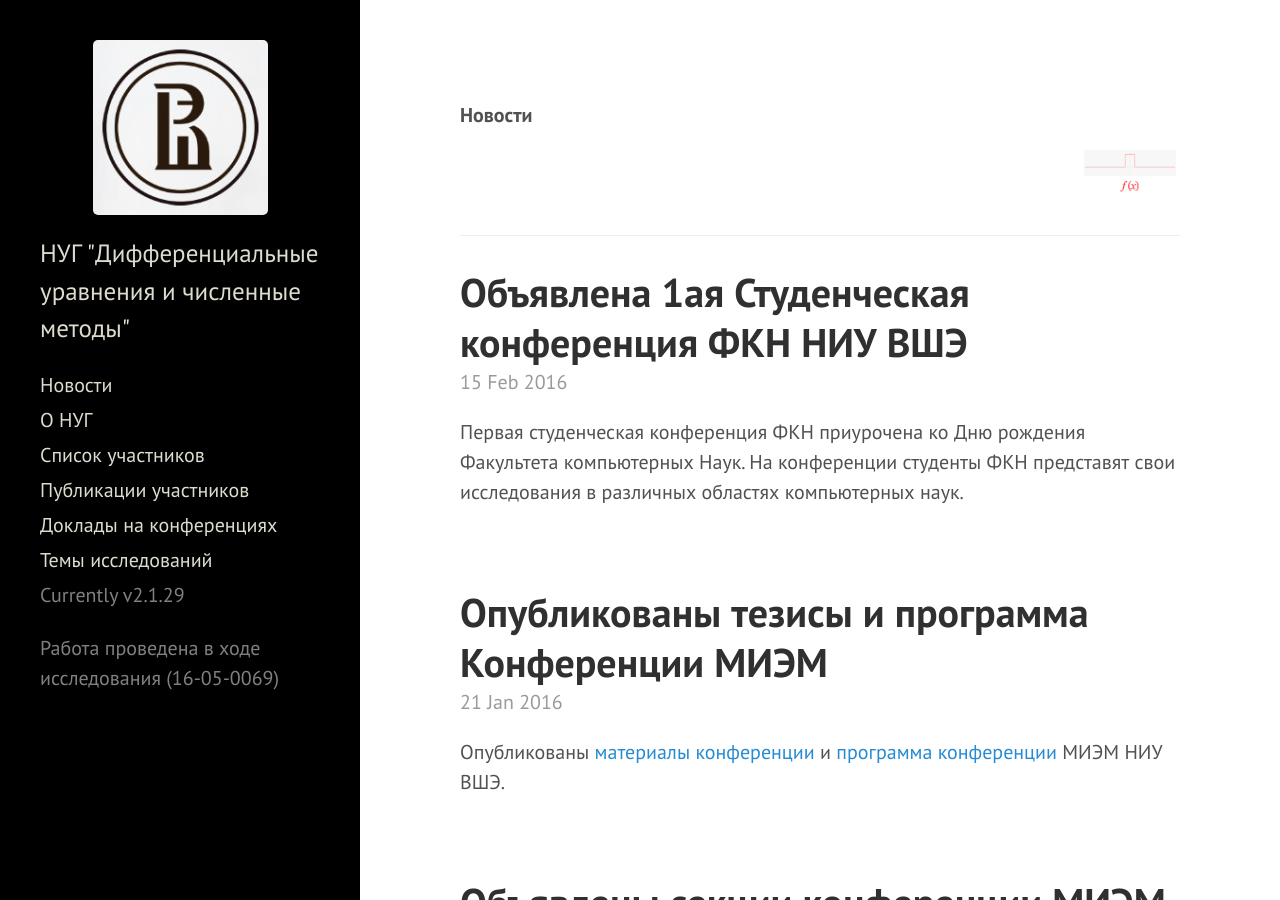
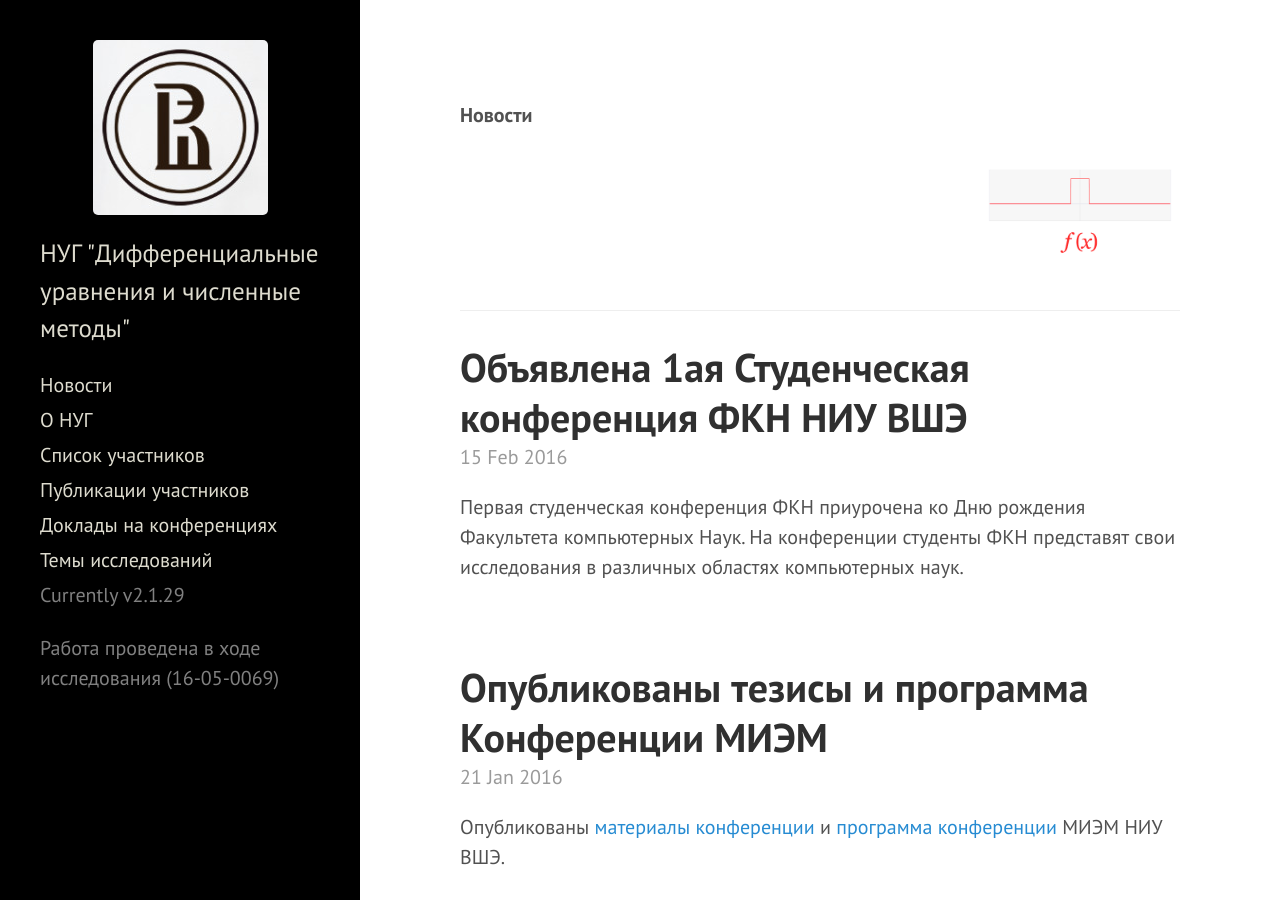
Before and after one commit to hsemmsg/hsemmsg.github.io, a Jekyll site: the page built from index.html, in a window 1280 px wide and 900 px high. Built offline with Jekyll 4.4.1, drawn with Linux system fonts in a browser that asks for light colours; the list of posts is cut into pages by our own code.

```diff
--- a/index.html
+++ b/index.html
@@ -3,9 +3,9 @@
 title: Home
 ---
 <p>
-  <div align="left" font-family="Noto Serif" font-size="2.25rem"><b>Новости</b></div>
+  <div align="left" font-family="Noto Serif" font-size="9rem"><b>Новости</b></div>
 <div align="right">
-<img src="/images/1.gif" width="100px">
+<img src="/images/1.gif" width="200px">
   </div
 </p>
 <hr>
```
